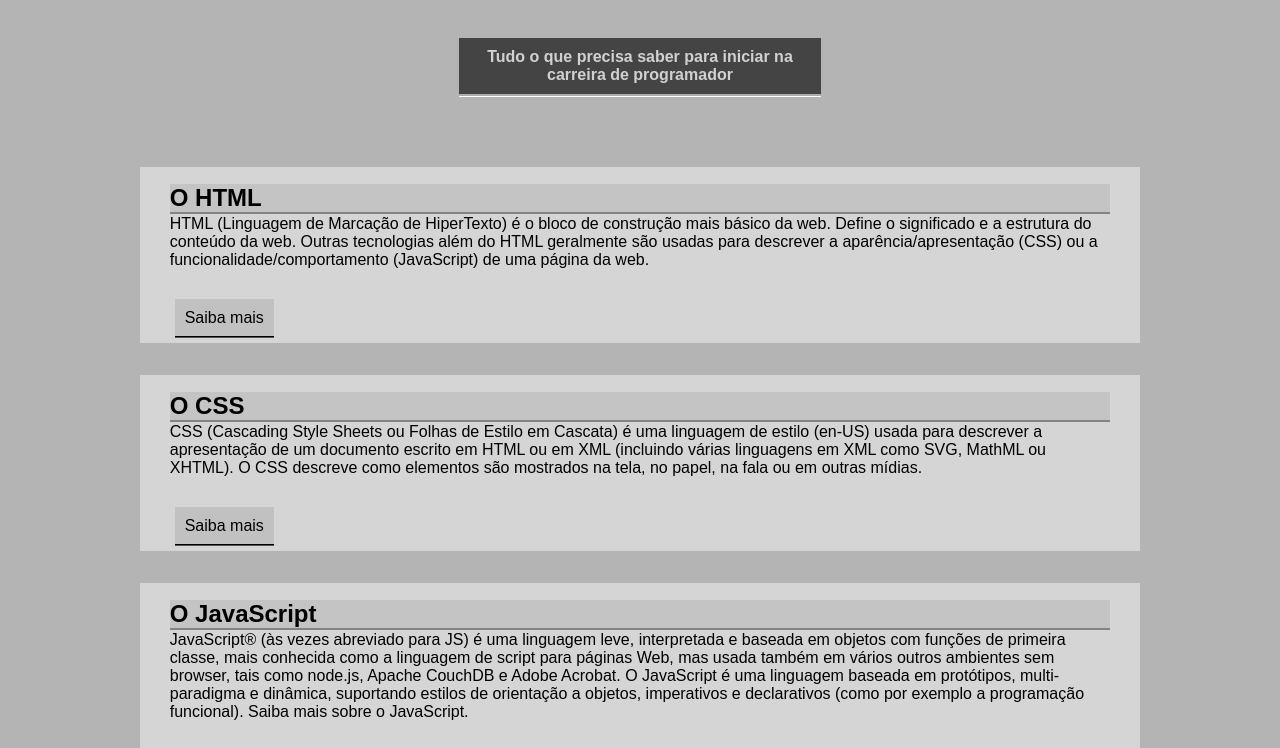
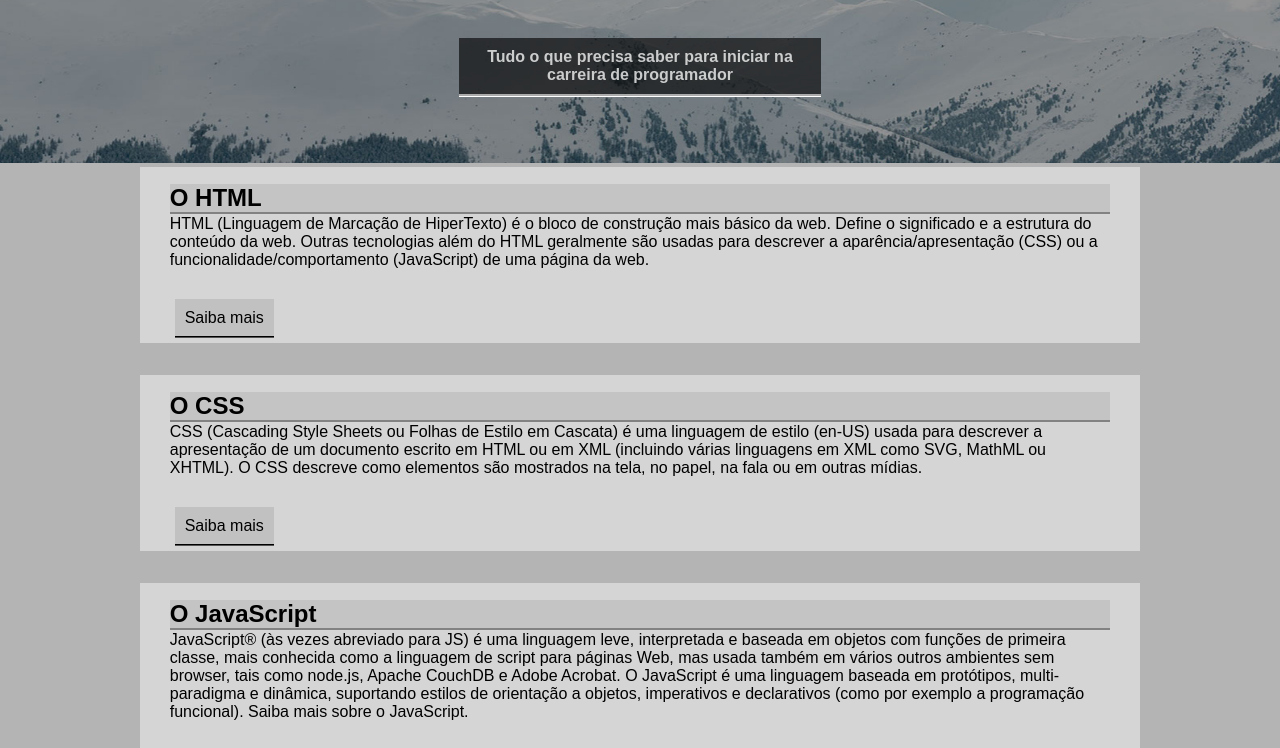
Before and after one commit to VaporubDev/PROJETO-1, a plain HTML site: page Projeto_1.html in a window 1280 px wide. Shown: the part 217-965 px from the top of the page. Drawn offline with Linux system fonts and the light colour scheme.

Commit message:
alteração3

```diff
--- a/Projeto_1.css
+++ b/Projeto_1.css
@@ -1,6 +1,6 @@
 body{
   font-family: sans-serif;
-  background-image: url(imagens/bg-2.jpg);
+  background-image: url(imagem/bg-2.jpg);
   background-repeat: no-repeat;
   background-size: 1550px 610px ;
   background-position: 0px -230px;
```
Also changed, not shown: Inspiração.png (renamed from imagem/Screenshot.png), conteudo.txt (deleted), imagem/bg-2.jpg (added).
